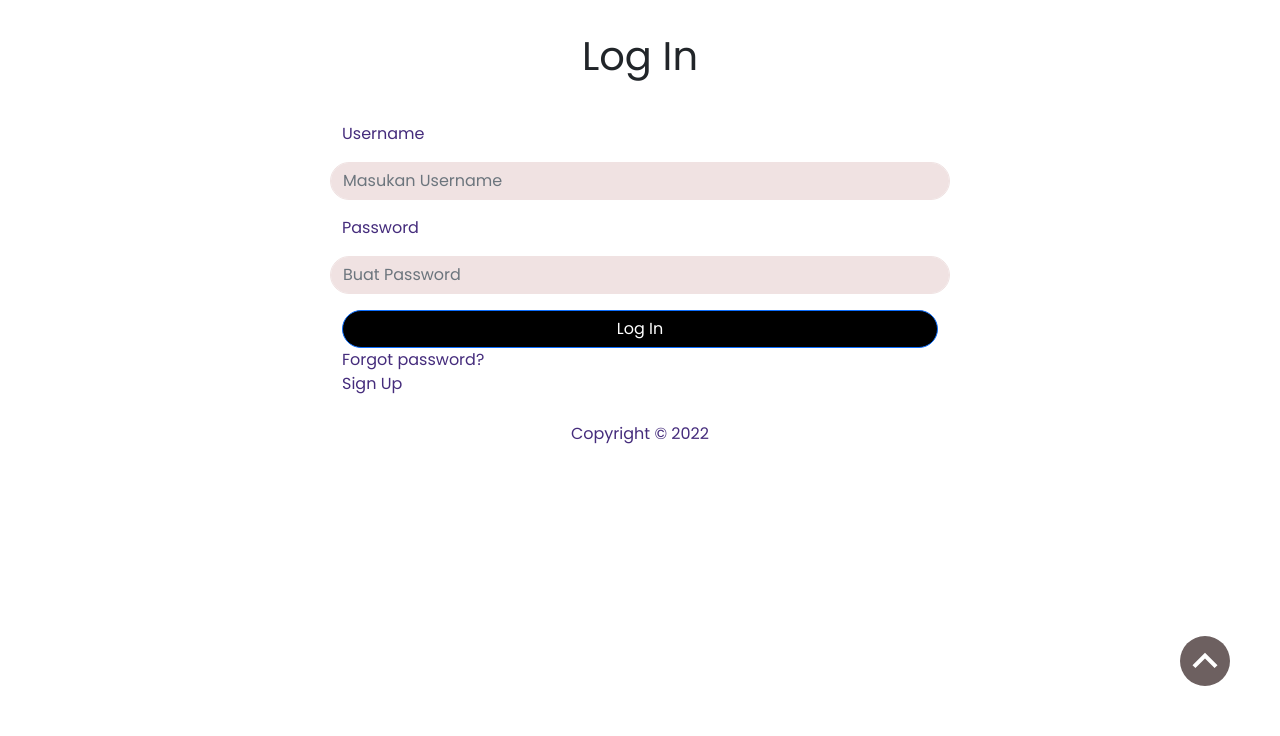
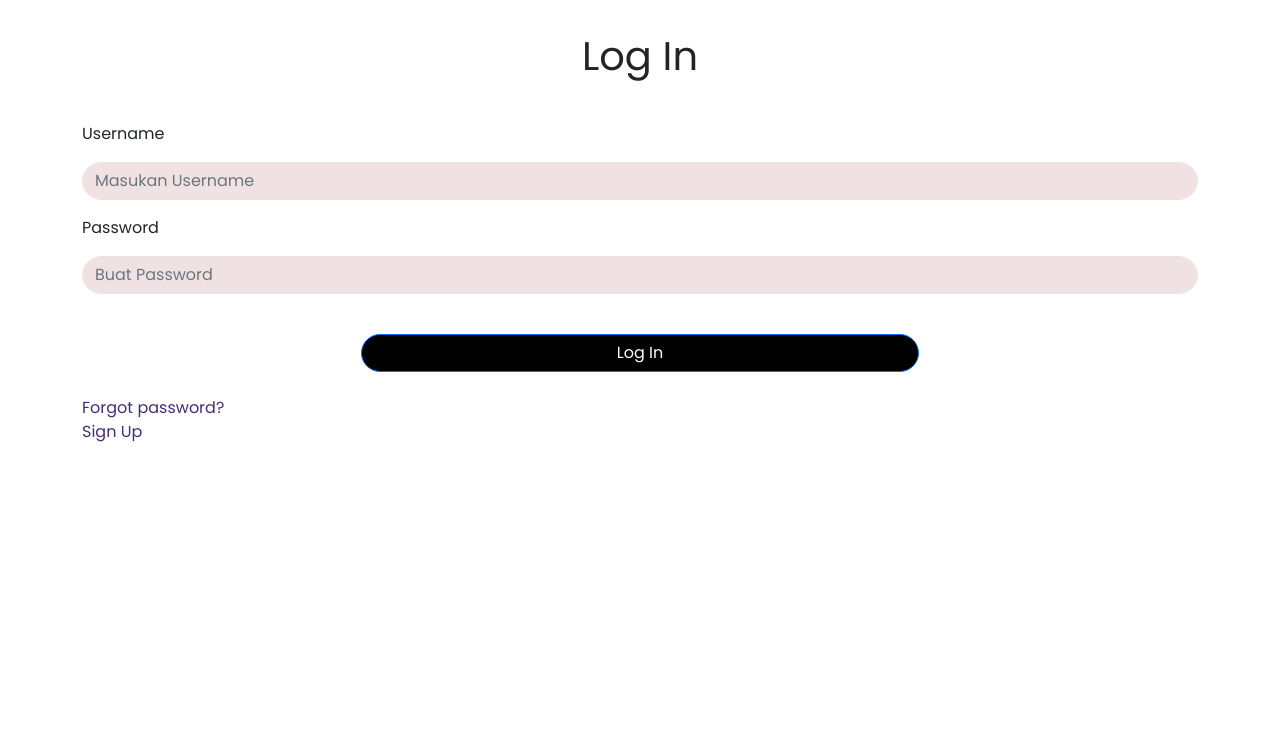
Before and after one commit to MUSHANIF/Profile-Perusahaan, a PHP site: page /profile-peruhasaan/login.php in a window 1280 px wide. Shown: the part 64-800 px from the top of the page. Run offline with PHP 8.4, Linux system fonts and the light colour scheme; data that the repository does not hold is empty; some libraries are stand-ins or nearby versions.

Commit message:
mengubah form login dan contact us

```diff
--- a/index.php
+++ b/index.php
@@ -219,10 +219,16 @@
                 </div>
 
             </div>
+            <div class="row">
+            <div class="col-md-6 mb-3">
+              <label for="exampleInputEmail1" class="form-label">nama </label>
+              <input type="email" class="form-control" id="email" aria-describedby="emailHelp" name="email" required />
+            </div>
             <div class="col-md-6 mb-3">
               <label for="exampleInputEmail1" class="form-label">Email </label>
               <input type="email" class="form-control" id="email" aria-describedby="emailHelp" name="email" required />
             </div>
+          </div>
           </div>
             <div class="col-md-12 mb-3">
               <label for="pesan" class="form-label">Pesan</label>
--- a/login.php
+++ b/login.php
@@ -125,18 +125,26 @@ if (isset($_POST['login'])) {
             <div class="row justify-content-center pt-2">
                 <form action="" method="POST">
                     <div class="row mb-3">
+                        <div class="col">
                         <p>Username</p>
                         <input type="text" name="username" class="form-control" placeholder="Masukan Username" required>
                     </div>
+                    </div>
+
                     <div class="row mb-3">
+                        <div class="col">
                         <p>Password</p>
                         <input type="password" class="form-control" name="password" placeholder="Buat Password" required>
                     </div>
-                    <button type="submit" name="login" value="Login" class="btn btn-primary">Log In</button>
-
+                    </div>
+                    <div class="row ">
+                        <div class="col-lg-12 mb-4 mt-4 text-center">
+                    <button type="submit" name="login" value="Login" class="btn btn-primary align-content-center center-block">Log In</button>
+                    </div>
+                    </div>
                     <div class="row"><a href="">Forgot password? </a></div>
                     <div class="row">
-                        <p><a href="registrasi.php">Sign Up</a></p>
+                        <a href="registrasi.php" class="">Sign Up</a>
                     </div>
 
                 </form>
@@ -145,22 +153,14 @@ if (isset($_POST['login'])) {
     </section>
 
     <!--Footer -->
-    <section>
-        <div class="container">
-            <div class="row">
-                <footer class="text-center ">
-                    <p>Copyright &copy; 2022</p>
-                </footer>
-            </div>
-        </div>
-    </section>
+
 
     <!--End Footer-->
 
     <script src="https://cdn.jsdelivr.net/npm/bootstrap@5.1.3/dist/js/bootstrap.bundle.min.js " integrity="sha384-ka7Sk0Gln4gmtz2MlQnikT1wXgYsOg+OMhuP+IlRH9sENBO0LRn5q+8nbTov4+1p " crossorigin="anonymous "></script>
     <script src="https://cdn.jsdelivr.net/npm/@popperjs/core@2.10.2/dist/umd/popper.min.js " integrity="sha384-7+zCNj/IqJ95wo16oMtfsKbZ9ccEh31eOz1HGyDuCQ6wgnyJNSYdrPa03rtR1zdB " crossorigin="anonymous "></script>
     <script src="https://cdn.jsdelivr.net/npm/bootstrap@5.1.3/dist/js/bootstrap.min.js " integrity="sha384-QJHtvGhmr9XOIpI6YVutG+2QOK9T+ZnN4kzFN1RtK3zEFEIsxhlmWl5/YESvpZ13 " crossorigin="anonymous "></script>
-    <a href="# " class="ignielToTop "></a>
+
 
 </body>
 
--- a/style.css
+++ b/style.css
@@ -382,22 +382,23 @@ p .about-subtitle {
 }*/
 
 #form {
-  margin: auto;
-  width: 50%;
-  padding: 10px;
+  width: 100%;
+  padding-top: 10px;
 }
 
 #form .form-control {
   border-radius: 20px;
   background-color: #f0e2e2;
   border-color: #f0e2e2;
+  width: 100%;
 }
 
 #form .btn {
   color: white;
   background-color: black;
   border-radius: 20px;
-  width: 100%;
+  text-align: center;
+  width: 50%;
 }
 
 #form .btn:hover {
@@ -405,12 +406,17 @@ p .about-subtitle {
   border-color: #f0e2e2;
 }
 
-#form a,
-p {
+#form a {
   color: #452c7c;
   text-decoration: none;
+  font-weight: 40px;
 }
-
+#form a:hover {
+  color: blue;
+}
+#form .link:hover {
+  color: blue;
+}
 /*Style Footer*/
 
 #Footer {
```
Also changed, not shown: registrasi.php (+10 -2 lines), style copy.css (+17 -29 lines).
